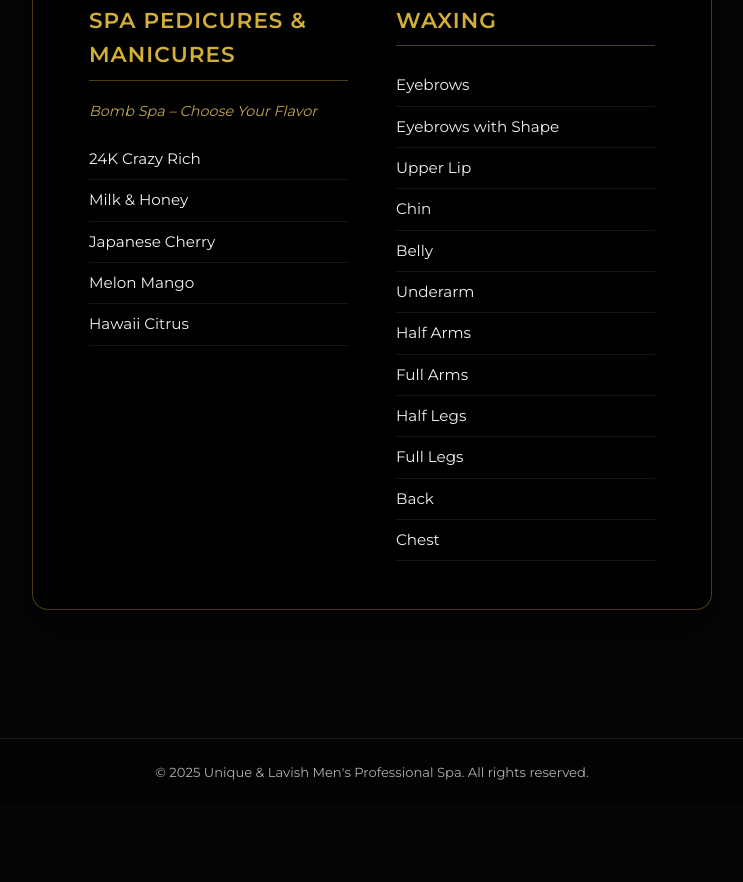
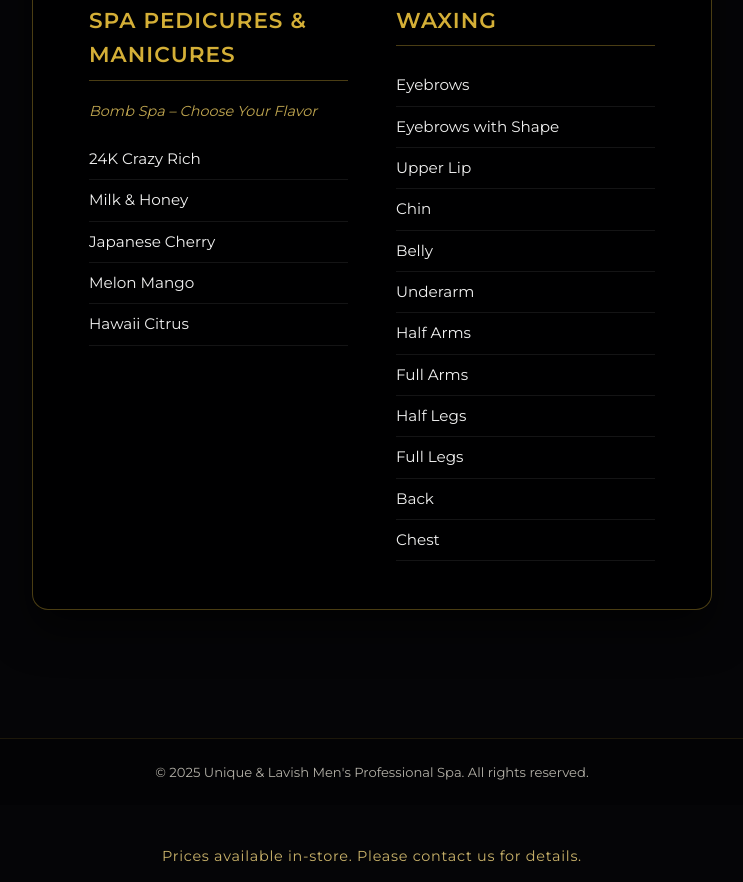
Before and after one commit to kl411/Unique-Lavish, a plain HTML site: page services.html in a window 1280 px wide. Shown: the part 975-1857 px from the top of the page, without its empty margins (268-1011 px from the left). Before the commit the page ends 1780 px from the top, so only its background shows below. Drawn offline with nearby package versions, Linux system fonts and the light colour scheme.

Commit message:
Update services.html

```diff
--- a/services.html
+++ b/services.html
@@ -108,3 +108,6 @@
   </footer>
 </body>
 </html>
+<p class="price-note">
+  Prices available in-store. Please contact us for details.
+</p>
```
